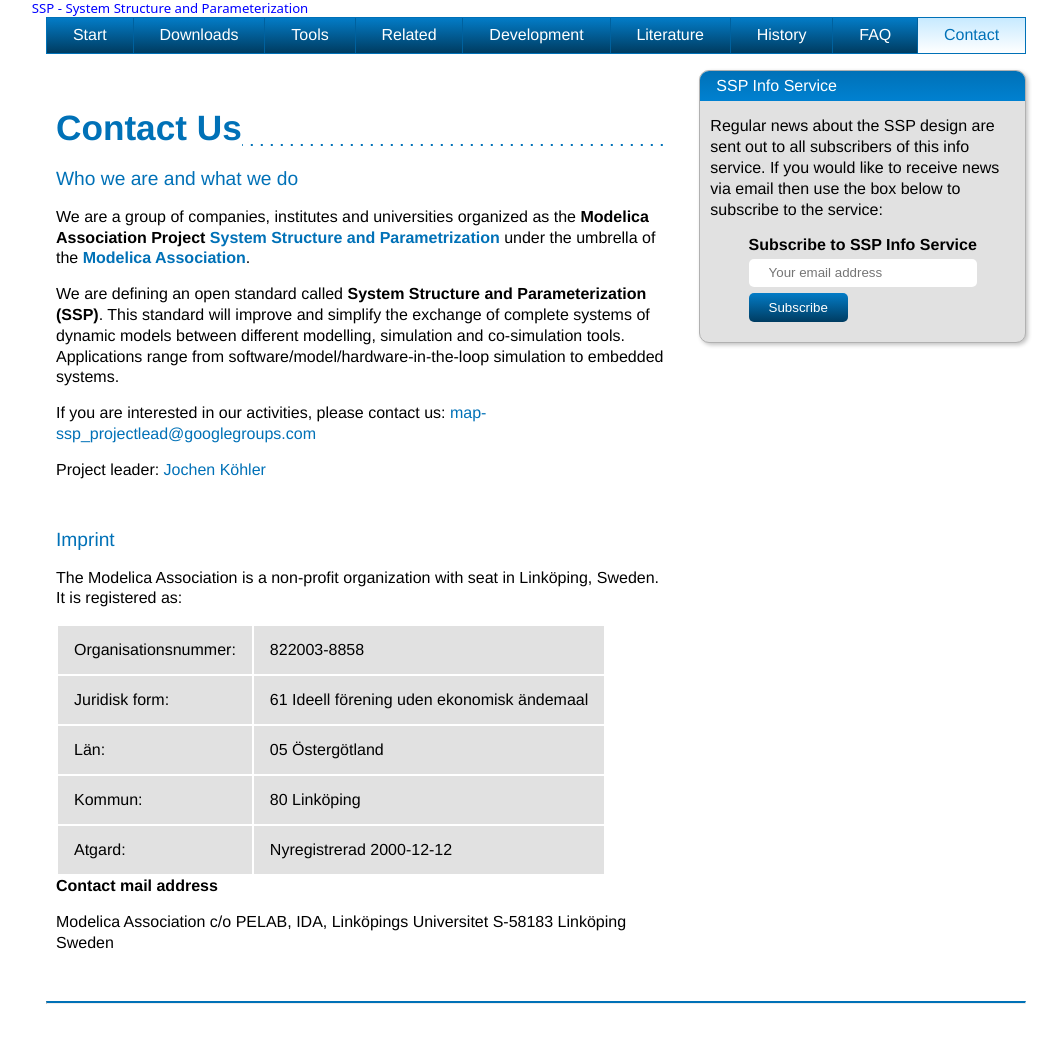
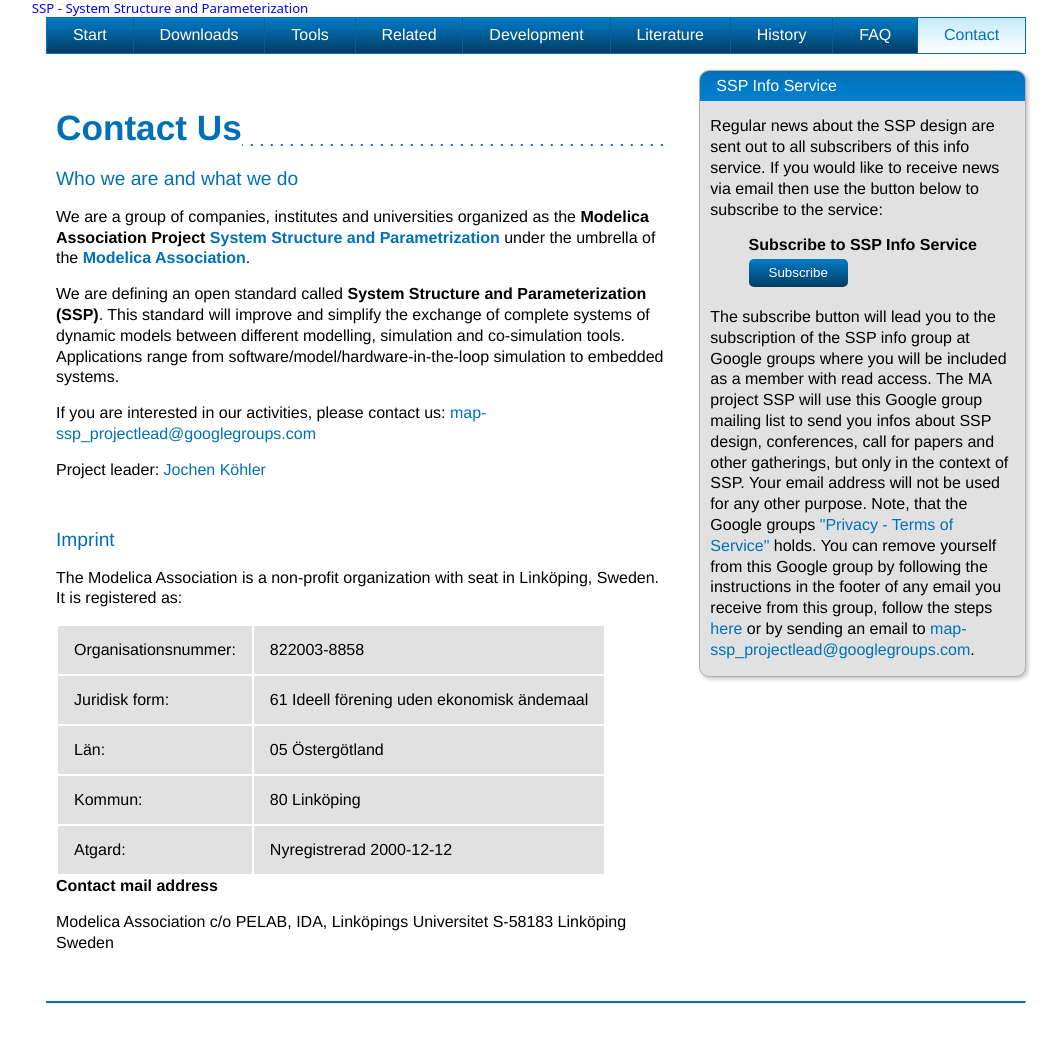
Before and after one commit to modelica/ssp-standard.org, a Jekyll site: the page built from pages/contact/index.html, in a window 1280 px wide. Shown: the whole page, without its empty margins (104-1165 px from the left). Built offline with Jekyll 4.4.1, drawn with Linux system fonts in a browser that asks for light colours.

Commit message:
Adapted Contact Us information to GDPR regulations

```diff
--- a/pages/contact/index.html
+++ b/pages/contact/index.html
@@ -59,7 +59,7 @@
 <aside class="sidebar">
     <h4 class="title title-highlighted">SSP Info Service</h4>
     <p>Regular news about the SSP design are sent out to all subscribers of this info service. If you would like to receive
-        news via email then use the box below to subscribe to the service:
+        news via email then use the button below to subscribe to the service:
         <table>
             <tr>
                 <td>
@@ -70,11 +70,20 @@
                 <input type="hidden" name="hl" value="en">
                 <tr>
                     <td>
-                        <input type="text" name="email" placeholder="Your email address" class="input">
                         <input type="submit" name="sub" value="Subscribe" class="button">
             </form>
             </td>
             </tr>
         </table>
     </p>
+    <p>
+    The subscribe button will lead you to the subscription of the SSP info group at Google groups where you will be
+    included as a member with read access. The MA project SSP will use this Google group mailing list to send you infos
+    about SSP design, conferences, call for papers and other gatherings, but only in the context of SSP.
+    Your email address will not be used for any other purpose. Note, that the Google groups
+    <a href="https://www.google.com/intl/en/policies/terms/">"Privacy - Terms of Service"</a> holds.
+    You can remove yourself from this Google group by following the instructions in the footer of any email you receive
+    from this group, follow the steps <a href="https://support.google.com/groups/answer/46608?hl=en">here</a> or by sending an email to
+    <a href="mailto:map-ssp_projectlead@googlegroups.com">map-ssp_projectlead@googlegroups.com</a>.
+    </p>
 </aside>
```
